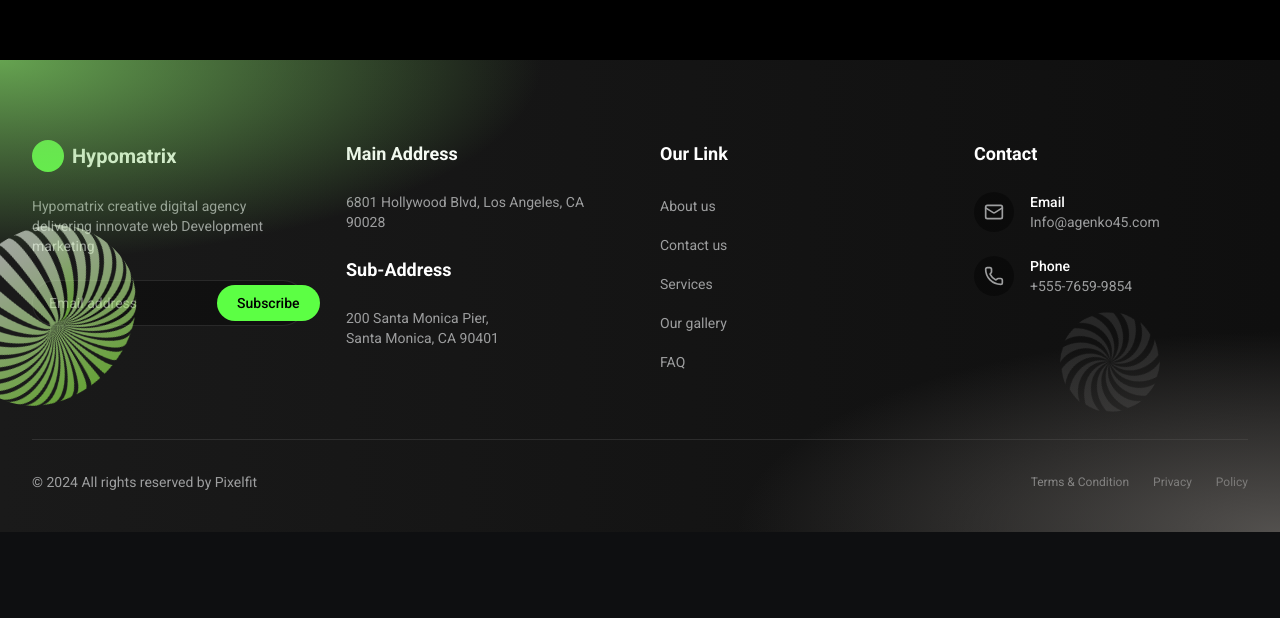
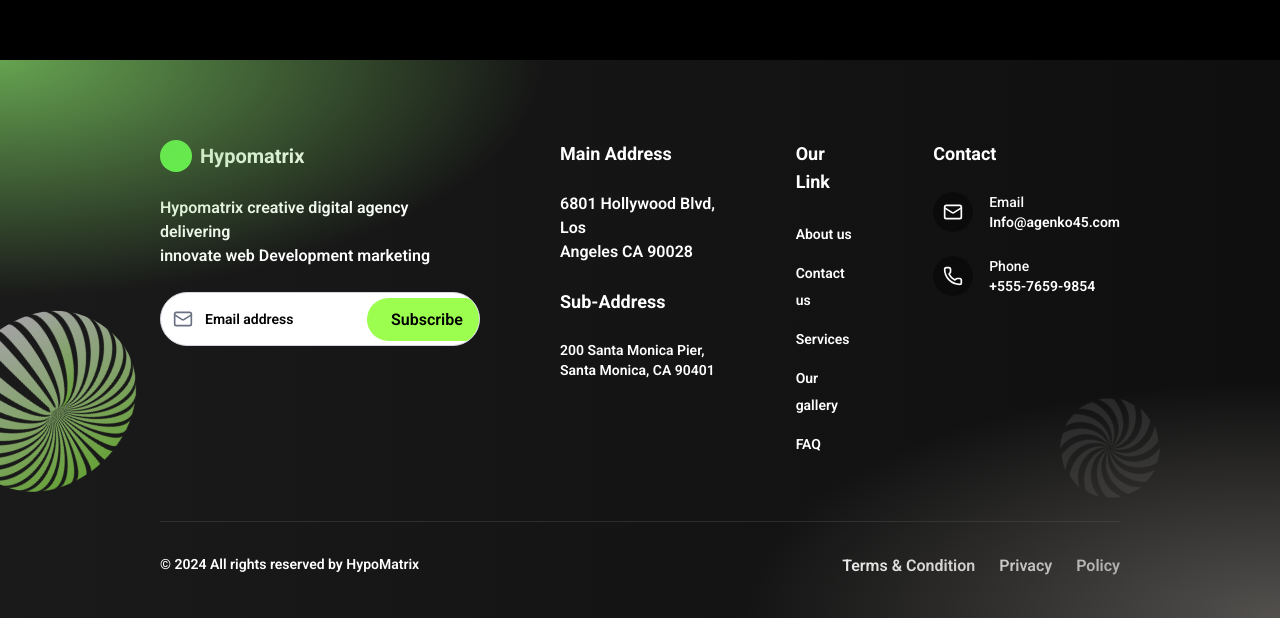
Before and after one commit to codeftshaunak/hypomatrix-v2, a Next.js app: page /contact in a window 1280 px wide. Shown: the part 1712-2330 px from the top of the page. Before the commit the page ends 2244 px from the top, so only its background shows below. Built offline with nearby package versions, Linux system fonts and the light colour scheme.

Commit message:
Updated foter section

```diff
--- a/src/app/page.tsx
+++ b/src/app/page.tsx
@@ -1,8 +1,6 @@
 import HomeView from "@/views/home";
 
-type Props = {};
-
-const HomePage = (props: Props) => {
+const HomePage = () => {
   return (
     <div>
       <HomeView />
--- a/src/components/footer.tsx
+++ b/src/components/footer.tsx
@@ -1,5 +1,4 @@
 "use client";
-import { useState } from "react";
 import { Mail, Phone } from "lucide-react";
 import { motion } from "framer-motion";
 import Image from "next/image";
@@ -7,10 +6,8 @@ import img from "../assets/vector.png";
 import img2 from "../assets/vector2.png";
 
 export function Footer() {
-  const [email, setEmail] = useState("");
-
   return (
-    <footer className="relative pt-20 pb-10 bg-gradient-to-r from-[#1a1a1a] to-[#0f0f0f] overflow-hidden text-white">
+    <footer className="relative pt-20 pb-10 bg-gradient-to-r from-[#1a1a1a] to-[#0f0f0f] overflow-hidden text-white font-semibold md:px-40 z-50">
       {/* Left spiral decoration */}
       <motion.div
         className="absolute -left-10 bottom-30 opacity-60"
@@ -44,43 +41,44 @@ export function Footer() {
         </div>
       </motion.div>
 
-      <div className="container mx-auto px-6 lg:px-8">
-        <div className="grid grid-cols-1 md:grid-cols-4 gap-10 mb-16">
+      <div>
+        <div className="flex gap-20 mb-16 justify-between">
           {/* Column 1: Logo and subscribe */}
           <div className="md:col-span-1">
             <a href="#" className="flex items-center gap-2 mb-6">
               <div className="w-8 h-8 rounded-full bg-[#5cff44]"></div>
-              <span className="font-bold text-xl">Hypomatrix</span>
+              <span className="font-bold text-xl text-white">Hypomatrix</span>
             </a>
 
-            <p className="text-sm text-muted-foreground mb-6">
-              Hypomatrix creative digital agency delivering innovate web
+            <p className="text-base font-semibold  mb-6 text-white">
+              Hypomatrix creative digital agency delivering <br /> innovate web
               Development marketing
             </p>
 
-            <div className="flex items-center gap-2 bg-black/30 p-1 pl-4 rounded-full border border-white/10 mb-6">
+            <div className="flex items-center border border-gray-300 bg-white rounded-full overflow-hidden max-w-xs">
+              <div className="flex items-center px-3">
+                <Mail className="h-5 w-5 text-gray-500" />
+              </div>
               <input
                 type="email"
                 placeholder="Email address"
-                className="bg-transparent border-none outline-none text-sm flex-1"
-                value={email}
-                onChange={(e) => setEmail(e.target.value)}
+                className="flex-1 py-4 text-sm outline-none text-black placeholder:text-black"
               />
-              <button className="bg-[#5cff44] text-black rounded-full px-5 py-2 text-sm font-medium">
+              <button className="bg-[#9CFE4F] text-black font-semibold px-6 py-2 rounded-full mr-1">
                 Subscribe
               </button>
             </div>
           </div>
 
           {/* Column 2: Main Address */}
-          <div className="md:col-span-1">
+          <div className="">
             <h3 className="font-bold text-lg mb-6">Main Address</h3>
-            <p className="text-sm text-muted-foreground mb-6">
-              6801 Hollywood Blvd, Los Angeles, CA 90028
+            <p className="text-base text-white mb-6">
+              6801 Hollywood Blvd, Los <br /> Angeles CA 90028
             </p>
 
             <h3 className="font-bold text-lg mb-6">Sub-Address</h3>
-            <p className="text-sm text-muted-foreground">
+            <p className="text-sm text-white">
               200 Santa Monica Pier,
               <br />
               Santa Monica, CA 90401
@@ -88,13 +86,13 @@ export function Footer() {
           </div>
 
           {/* Column 3: Our Link */}
-          <div className="md:col-span-1">
+          <div className="">
             <h3 className="font-bold text-lg mb-6">Our Link</h3>
             <ul className="space-y-3">
               <li>
                 <a
                   href="#"
-                  className="text-sm text-muted-foreground hover:text-[#5cff44] transition-colors"
+                  className="text-sm text-white hover:text-[#5cff44] transition-colors"
                 >
                   About us
                 </a>
@@ -102,7 +100,7 @@ export function Footer() {
               <li>
                 <a
                   href="#"
-                  className="text-sm text-muted-foreground hover:text-[#5cff44] transition-colors"
+                  className="text-sm text-white hover:text-[#5cff44] transition-colors"
                 >
                   Contact us
                 </a>
@@ -110,7 +108,7 @@ export function Footer() {
               <li>
                 <a
                   href="#services"
-                  className="text-sm text-muted-foreground hover:text-[#5cff44] transition-colors"
+                  className="text-sm text-white hover:text-[#5cff44] transition-colors"
                 >
                   Services
                 </a>
@@ -118,7 +116,7 @@ export function Footer() {
               <li>
                 <a
                   href="#"
-                  className="text-sm text-muted-foreground hover:text-[#5cff44] transition-colors"
+                  className="text-sm text-white hover:text-[#5cff44] transition-colors"
                 >
                   Our gallery
                 </a>
@@ -126,7 +124,7 @@ export function Footer() {
               <li>
                 <a
                   href="#"
-                  className="text-sm text-muted-foreground hover:text-[#5cff44] transition-colors"
+                  className="text-sm text-white hover:text-[#5cff44] transition-colors"
                 >
                   FAQ
                 </a>
@@ -135,31 +133,27 @@ export function Footer() {
           </div>
 
           {/* Column 4: Contact */}
-          <div className="md:col-span-1">
+          <div className="">
             <h3 className="font-bold text-lg mb-6">Contact</h3>
 
             <div className="space-y-6">
               <div className="flex items-center gap-4">
                 <div className="w-10 h-10 rounded-full bg-black/40 flex items-center justify-center">
-                  <Mail className="w-5 h-5 text-muted-foreground" />
+                  <Mail className="w-5 h-5 text-white" />
                 </div>
                 <div>
                   <p className="text-sm font-medium">Email</p>
-                  <p className="text-sm text-muted-foreground">
-                    Info@agenko45.com
-                  </p>
+                  <p className="text-sm text-white">Info@agenko45.com</p>
                 </div>
               </div>
 
               <div className="flex items-center gap-4">
                 <div className="w-10 h-10 rounded-full bg-black/40 flex items-center justify-center">
-                  <Phone className="w-5 h-5 text-muted-foreground" />
+                  <Phone className="w-5 h-5 text-white" />
                 </div>
                 <div>
                   <p className="text-sm font-medium">Phone</p>
-                  <p className="text-sm text-muted-foreground">
-                    +555-7659-9854
-                  </p>
+                  <p className="text-sm text-white">+555-7659-9854</p>
                 </div>
               </div>
             </div>
@@ -167,38 +161,31 @@ export function Footer() {
         </div>
 
         {/* Bottom section */}
-        <div className="pt-8 border-t border-white/10 flex flex-col md:flex-row justify-between items-center gap-4">
-          <p className="text-sm text-muted-foreground">
-            © 2024 All rights reserved by Pixelfit
+        <div className="pt-8 border-t border-white/10 flex flex-col md:flex-row  gap-4 justify-between">
+          <p className="text-sm text-white">
+            © 2024 All rights reserved by HypoMatrix
           </p>
 
           <div className="flex gap-6">
             <a
               href="#"
-              className="text-xs text-muted-foreground hover:text-[#5cff44] transition-colors"
+              className="text-base text-white hover:text-[#5cff44] transition-colors"
             >
               Terms & Condition
             </a>
             <a
               href="#"
-              className="text-xs text-muted-foreground hover:text-[#5cff44] transition-colors"
+              className="text-base text-white hover:text-[#5cff44] transition-colors"
             >
               Privacy
             </a>
             <a
               href="#"
-              className="text-xs text-muted-foreground hover:text-[#5cff44] transition-colors"
+              className="text-base text-white hover:text-[#5cff44] transition-colors"
             >
               Policy
             </a>
           </div>
-
-          {/* <a
-            href="#"
-            className="w-10 h-10 rounded-full border border-[#5cff44] flex items-center justify-center"
-          >
-            <ArrowUp className="w-5 h-5 text-[#5cff44]" />
-          </a> */}
         </div>
       </div>
       <div className="absolute inset-0 bg-[radial-gradient(ellipse_at_top_left,_rgba(120,197,94,0.8)_0%,_transparent_30%)]"></div>
--- a/src/components/navbar.tsx
+++ b/src/components/navbar.tsx
@@ -184,7 +184,7 @@ const navLinks: Record<string, string[]> = {
     "/team-details",
     "Pricing",
     "/faq",
-    "Contact Us",
+    "/contact",
     "404",
   ],
   Portfolio: ["Web Design", "Graphic Design", "UI/UX", "Branding"],
@@ -264,7 +264,7 @@ export default function Navbar() {
       {/* Right Side */}
       <div className="flex items-center space-x-4">
         <button className="bg-[#9CFE4F] text-black px-6 py-4 rounded-full text-sm font-bold">
-          LET`&apos;`S TALK
+          LET&apos;S TALK
         </button>
         <button
           className="md:hidden"
--- a/src/views/home/hero.tsx
+++ b/src/views/home/hero.tsx
@@ -8,7 +8,7 @@ export default function Hero() {
     <section className="text-white px-6 py-20 bg-black w-full">
       {/* Background Grid Effect */}
       <div className="absolute inset-0 bg-[radial-gradient(ellipse_at_top_left,_rgba(34,197,94,0.8)_0%,_transparent_30%),radial-gradient(ellipse_at_top_right,_rgba(168,85,247,0.8)_0%,_transparent_30%)]"></div>
-      <div className="absolute inset-0 bg-[radial-gradient(ellipse_at_bottom,_rgba(34,197,94,1)_0%,_transparent_35%)]"></div>
+      {/* <div className="absolute inset-0 bg-[radial-gradient(ellipse_at_bottom,_rgba(34,197,94,1)_0%,_transparent_35%)]"></div> */}
       <div className="absolute inset-0 grid grid-cols-18 grid-rows-8 gap-0 opacity-10">
         {[...Array(72)].map((_, i) => (
           <div key={i} className="border border-white"></div>
```
